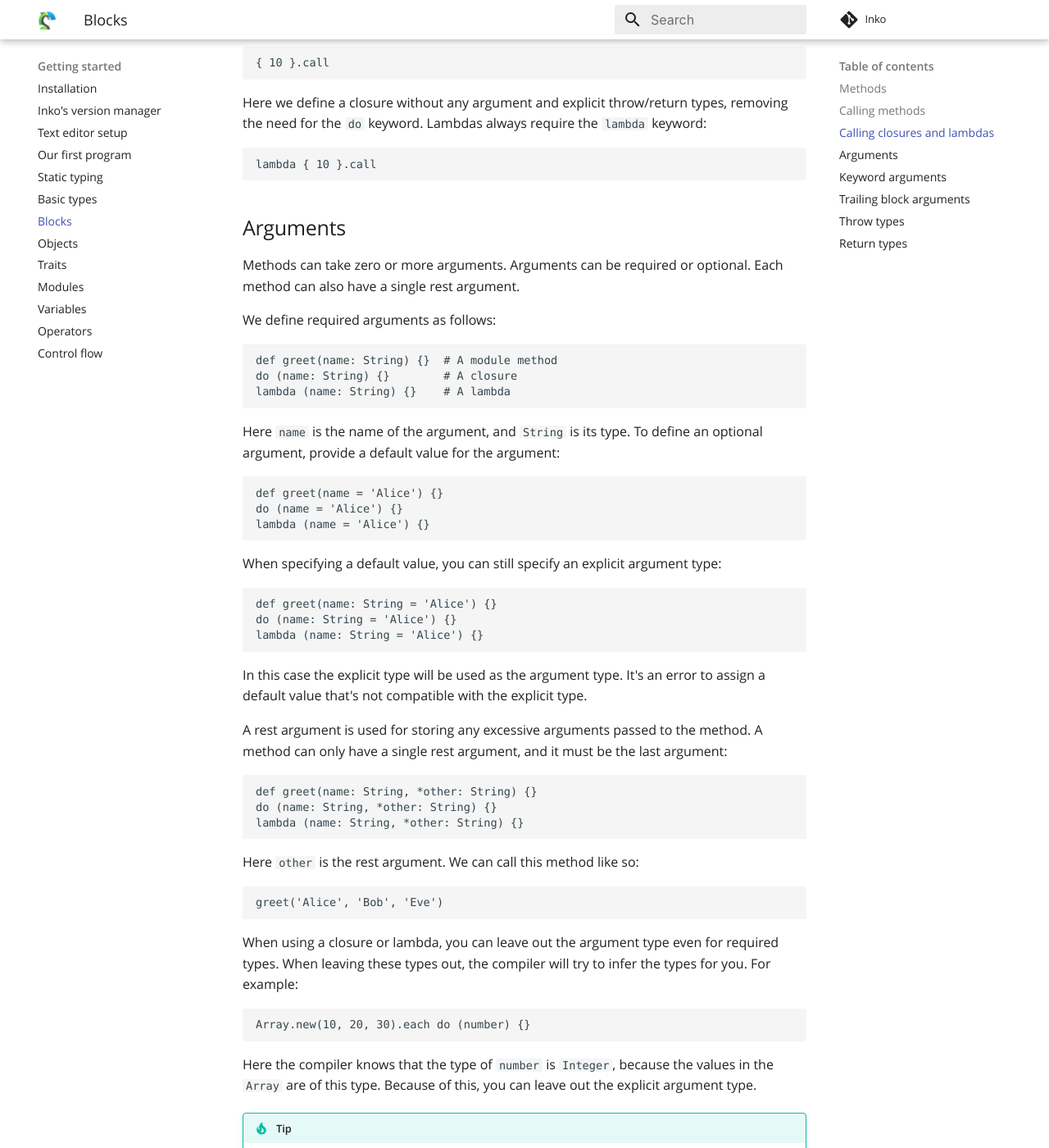
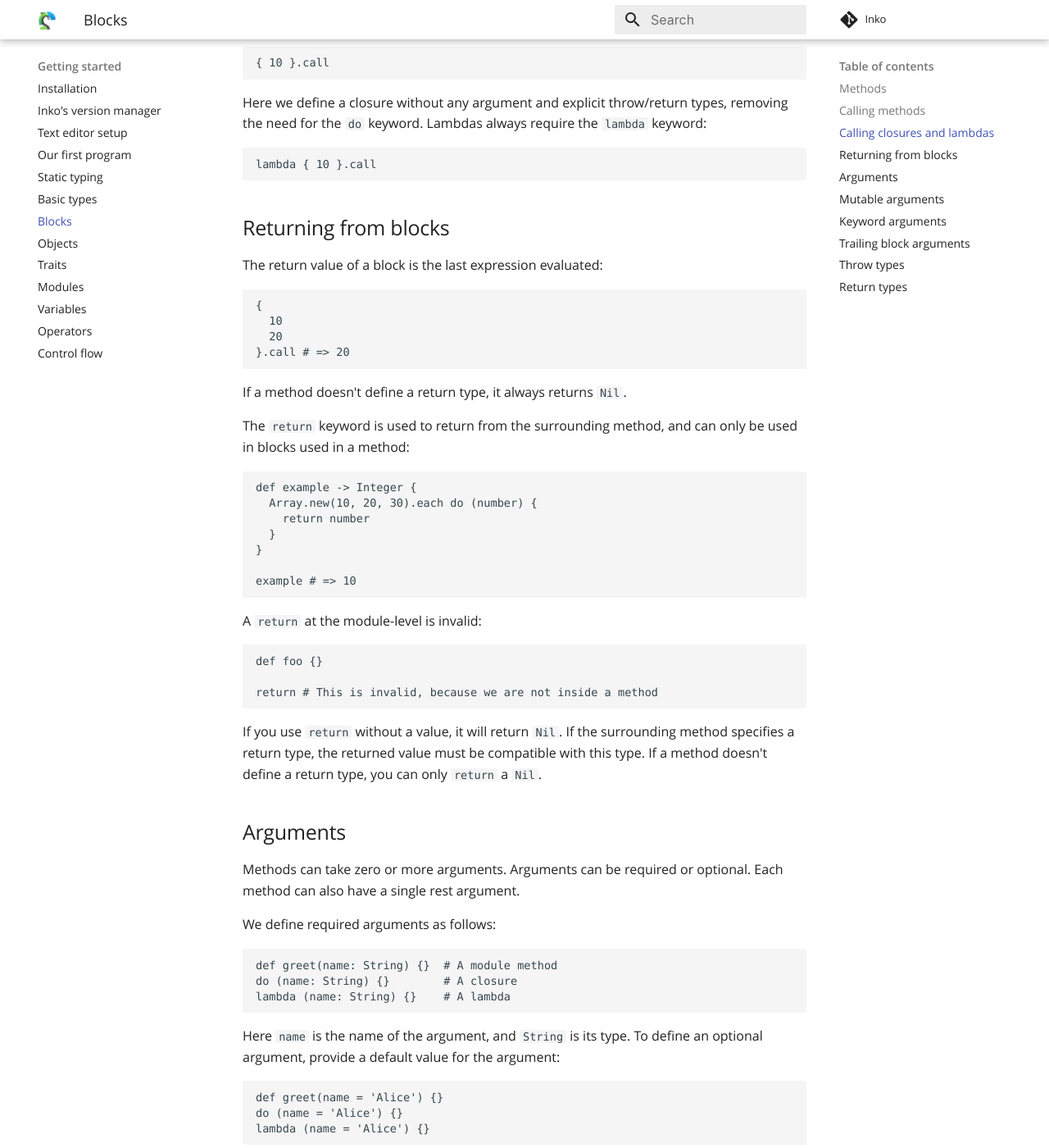
Before and after one commit to inko-lang/inko, an MkDocs documentation site: the page built from docs/source/getting-started/blocks.md, in a window 1280 px wide and 1400 px high, scrolled down 1038 px. Shown: the whole window at 82% size. Built offline with MkDocs 1.6.1 and Material for MkDocs 9.7.7, drawn with Linux system fonts in a browser that asks for light colours; comment, search, counter and statistics services are not loaded; some of the changed text lies outside the part shown.

Commit message:
Document how to return values

````diff
--- a/docs/source/getting-started/blocks.md
+++ b/docs/source/getting-started/blocks.md
@@ -47,6 +47,44 @@ keyword:
 ```inko
 lambda { 10 }.call
 ```
+
+## Returning from blocks
+
+The return value of a block is the last expression evaluated:
+
+```inko
+{
+  10
+  20
+}.call # => 20
+```
+
+If a method doesn't define a return type, it always returns `Nil`.
+
+The `return` keyword is used to return from the surrounding method, and can only
+be used in blocks used in a method:
+
+```inko
+def example -> Integer {
+  Array.new(10, 20, 30).each do (number) {
+    return number
+  }
+}
+
+example # => 10
+```
+
+A `return` at the module-level is invalid:
+
+```inko
+def foo {}
+
+return # This is invalid, because we are not inside a method
+```
+
+If you use `return` without a value, it will return `Nil`. If the surrounding
+method specifies a return type, the returned value must be compatible with this
+type. If a method doesn't define a return type, you can only `return` a `Nil`.
 
 ## Arguments
 
@@ -114,6 +152,20 @@ explicit argument type.
     Support for inferring closure/lambda arguments types is limited, and only
     works when the block is directly passed as an argument. This may be improved
     upon in the future.
+
+## Mutable arguments
+
+A mutable argument is an argument that can be assigned a new value, provided
+this value is compatible with the argument type. To make an argument mutable,
+add the `mut` keyword before the argument name:
+
+```inko
+def foo(mut number = 10) {
+  number = 20
+}
+```
+
+This works for all argument types.
 
 ## Keyword arguments
 
````
